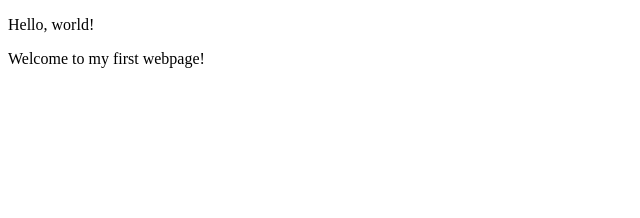
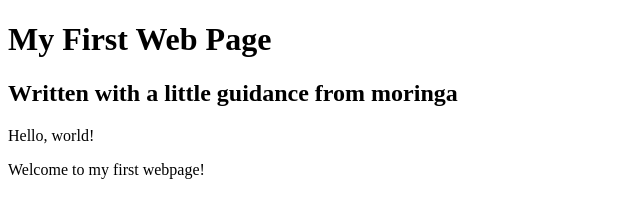
Before and after one commit to carotheuri/my-first-website, a plain HTML site: page my-first-webpage.html in a window 1280 px wide. Shown: the whole page, without its empty margins (0-640 px from the left). Drawn offline with Linux system fonts and the light colour scheme.

Commit message:
add header block elements

```diff
--- a/my-first-webpage.html
+++ b/my-first-webpage.html
@@ -7,6 +7,8 @@
 		<title>My first webpage!</title>
 	</head>
 	<body>
+		<h1>My First Web Page</h1>
+		<h2>Written with a little guidance from moringa</h2>
 		<p>Hello, world!</p>
 		<p>Welcome to my first webpage!</p>
 	</body>
```
